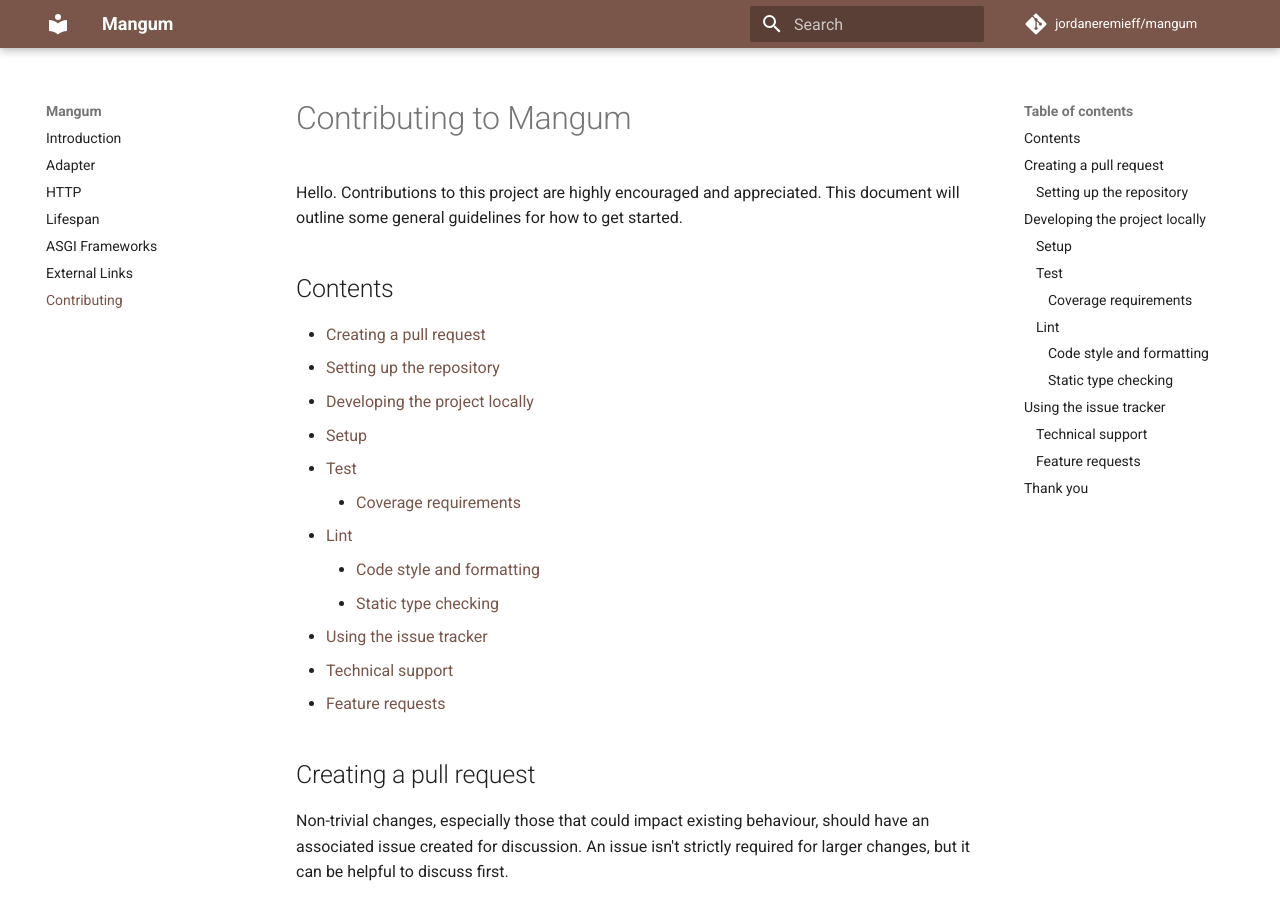
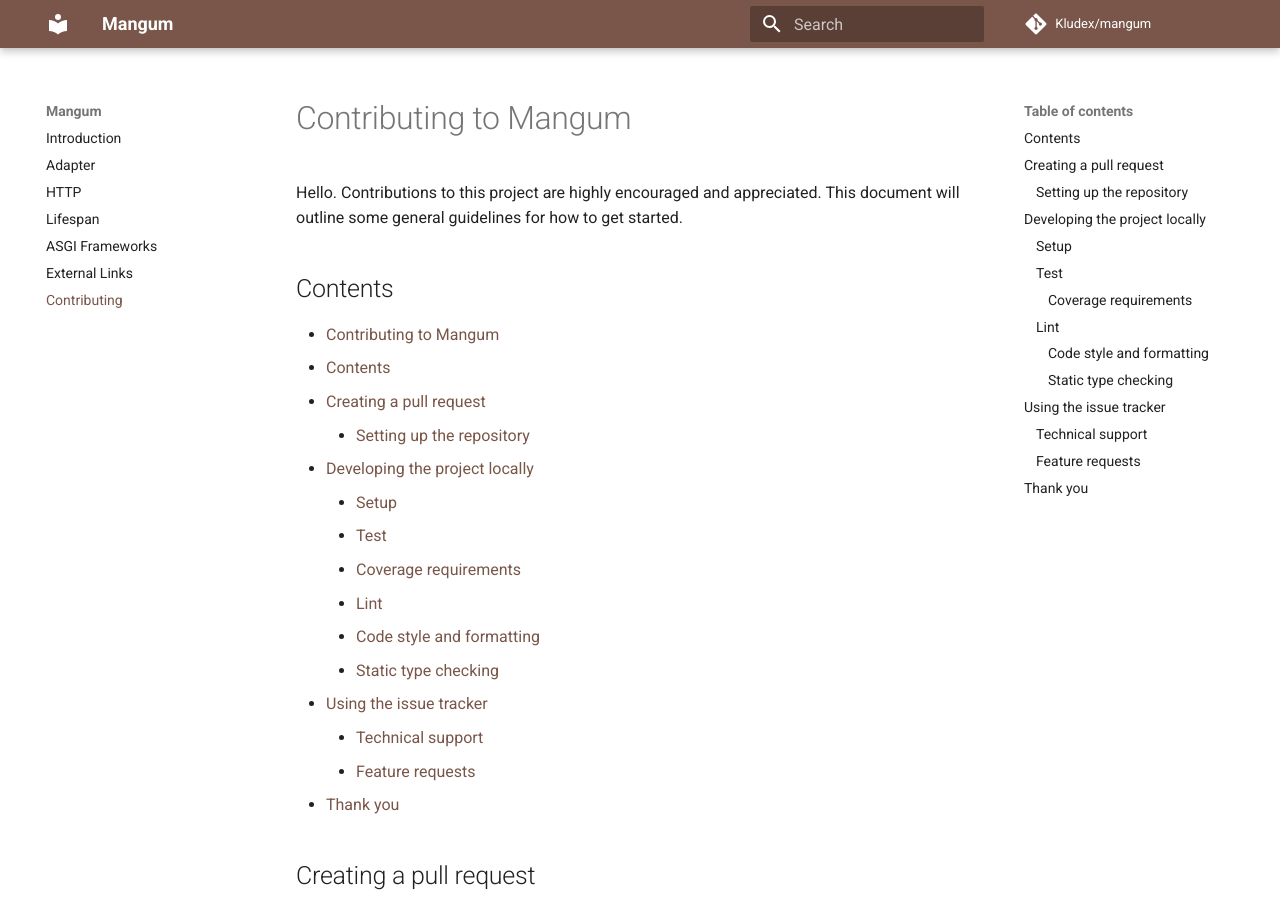
Before and after one commit to Kludex/mangum, an MkDocs documentation site: the page built from docs/contributing.md, in a window 1280 px wide and 900 px high. Built offline with MkDocs 1.6.1 and Material for MkDocs 9.7.7, drawn with Linux system fonts in a browser that asks for light colours; comment, search, counter and statistics services are not loaded.

```diff
--- a/docs/contributing.md
+++ b/docs/contributing.md
@@ -4,18 +4,21 @@
 
 ## Contents
 
-- [Creating a pull request](#creating-a-pull-request)
-  * [Setting up the repository](#setting-up-the-repository)
-- [Developing the project locally](#developing-the-project-locally)
-  * [Setup](#setup)
-  * [Test](#test)
-    + [Coverage requirements](#coverage-requirements)
-  * [Lint](#lint)
-    + [Code style and formatting](#code-style-and-formatting)
-    + [Static type checking](#static-type-checking)
-- [Using the issue tracker](#using-the-issue-tracker)
-  * [Technical support](#technical-support)
-  * [Feature requests](#feature-requests)
+- [Contributing to Mangum](#contributing-to-mangum)
+  - [Contents](#contents)
+  - [Creating a pull request](#creating-a-pull-request)
+    - [Setting up the repository](#setting-up-the-repository)
+  - [Developing the project locally](#developing-the-project-locally)
+    - [Setup](#setup)
+    - [Test](#test)
+      - [Coverage requirements](#coverage-requirements)
+    - [Lint](#lint)
+      - [Code style and formatting](#code-style-and-formatting)
+      - [Static type checking](#static-type-checking)
+  - [Using the issue tracker](#using-the-issue-tracker)
+    - [Technical support](#technical-support)
+    - [Feature requests](#feature-requests)
+  - [Thank you](#thank-you)
 
 ## Creating a pull request
 
@@ -103,9 +106,9 @@
 
 Here are a few things you might consider before opening a new issue:
 
-- Is this covered in the [documentation](https://mangum.io/)?
+- Is this covered in the [documentation](https://mangum.fastapiexpert.com/)?
 
-- Is there already a related issue in the [tracker](https://github.com/jordaneremieff/mangum/issues)?
+- Is there already a related issue in the [tracker](https://github.com/Kludex/mangum/issues)?
 
 - Is this a problem related to Mangum itself or a third-party dependency?
 
--- a/mkdocs.yml
+++ b/mkdocs.yml
@@ -1,6 +1,6 @@
 site_name: Mangum
 site_description: AWS Lambda & API Gateway support for ASGI
-site_url: http://mangum.io/
+site_url: http://mangum.fastapiexpert.com
 
 theme:
   name: "material"
@@ -8,18 +8,18 @@
     primary: "brown"
     accent: "orange"
 
-repo_name: jordaneremieff/mangum
-repo_url: https://github.com/jordaneremieff/mangum
-edit_uri: ""
+repo_name: Kludex/mangum
+repo_url: https://github.com/Kludex/mangum
+edit_uri: edit/main/docs/
 
 nav:
-  - Introduction: "index.md"
-  - Adapter: "adapter.md"
-  - HTTP: "http.md"
-  - Lifespan: "lifespan.md"
-  - ASGI Frameworks: "asgi-frameworks.md"
-  - External Links: "external-links.md"
-  - Contributing: "contributing.md"
+  - Introduction: index.md
+  - Adapter: adapter.md
+  - HTTP: http.md
+  - Lifespan: lifespan.md
+  - ASGI Frameworks: asgi-frameworks.md
+  - External Links: external-links.md
+  - Contributing: contributing.md
 
 markdown_extensions:
   - mkautodoc
```
Also changed, not shown: CONTRIBUTING.md (+2 -2 lines), docs/index.md (+1 -1 lines), 2 other files.
